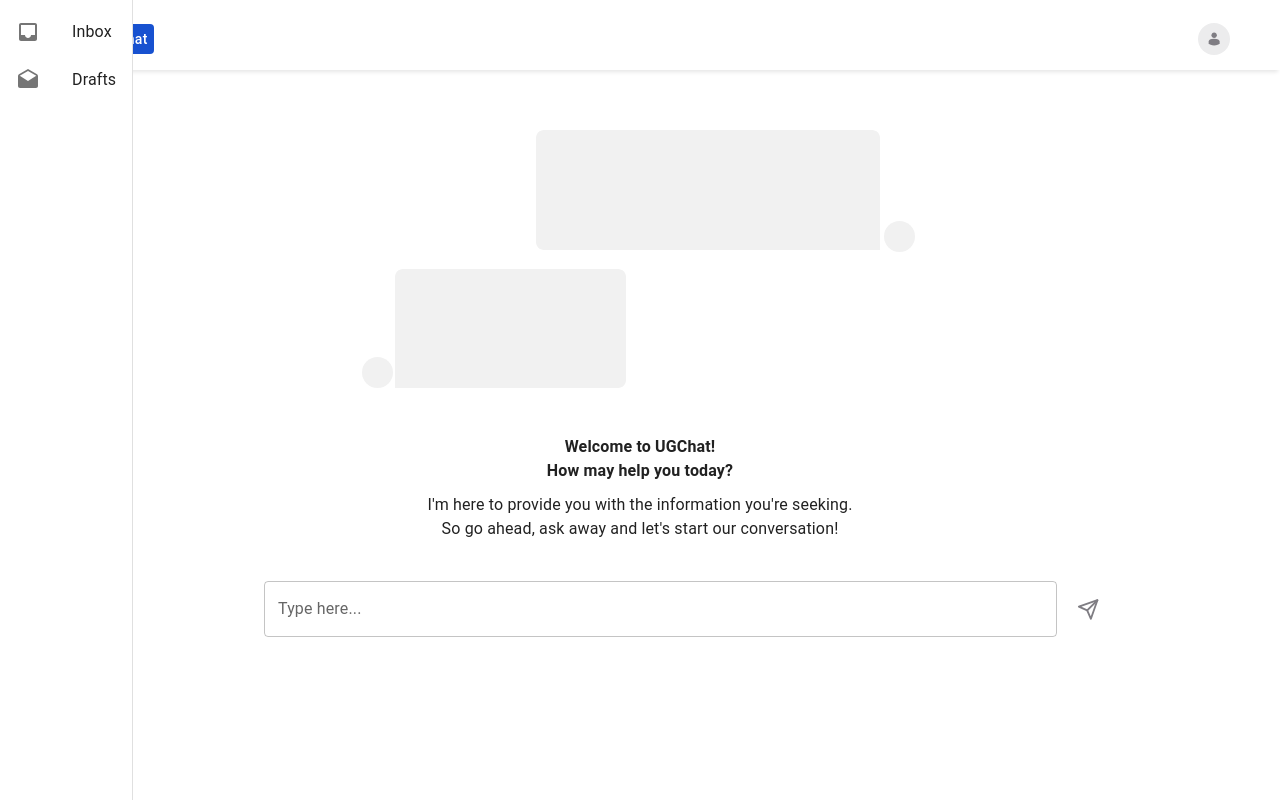
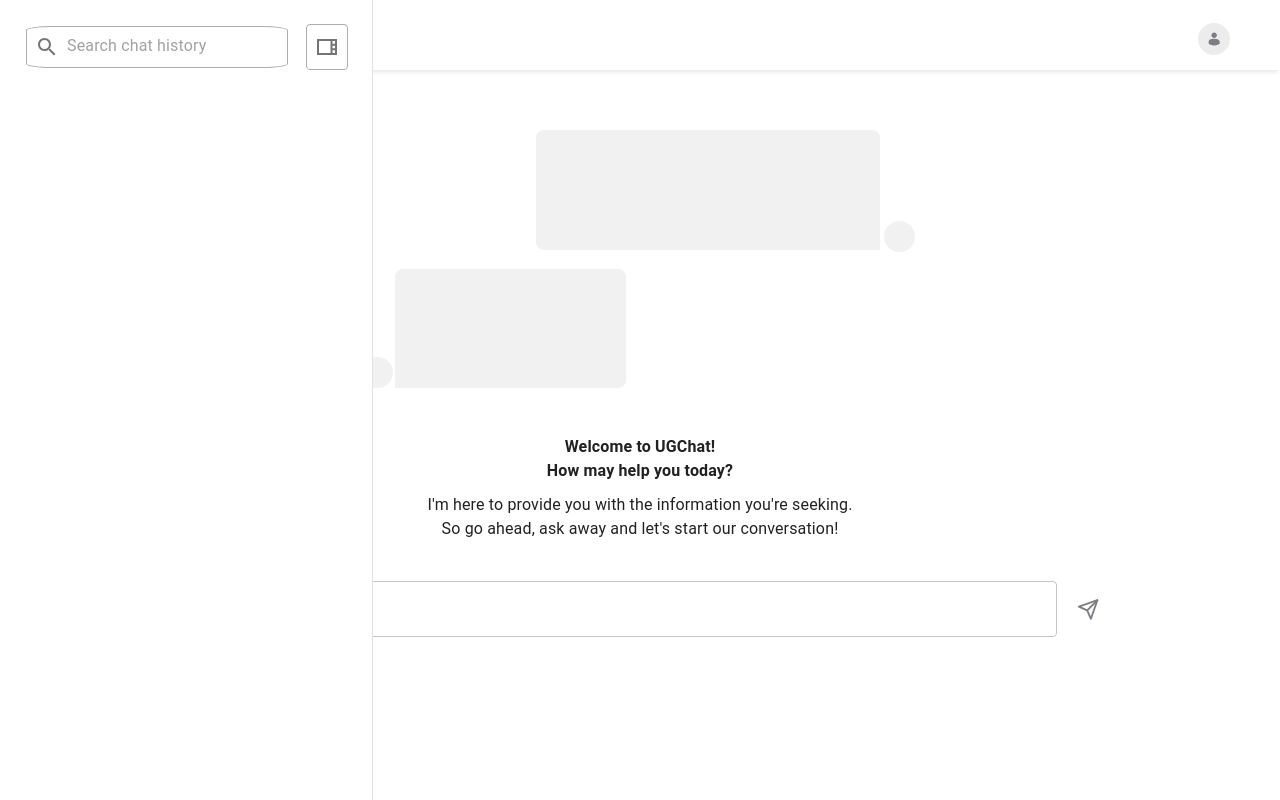
Before and after one commit to infoInk/frontend.github.io, a React (Create React App) app: page / in a window 1280 px wide. Both pictures are taken after a click on the button "toggle-sidebar". Built offline with nearby package versions, Linux system fonts and the light colour scheme; the HTML template or start-up script is replaced by a standard one.

Commit message:
implemented the side dock thing stil a few ui tweaks from perfect design

```diff
--- a/src/components/nav.jsx
+++ b/src/components/nav.jsx
@@ -23,7 +23,13 @@
             mx: "50px",
           }}
         >
-          <Box sx={{display:"flex"}}>
+          <Box
+            sx={{
+              display: "flex",
+              justifyContent: "center",
+              alignItems: "center",
+            }}
+          >
             <SidebarLayout />
             <Button
               variant="contained"
--- a/src/components/search.jsx
+++ b/src/components/search.jsx
@@ -1,11 +1,27 @@
-import * as React from "react";
-import TextField from "@mui/material/TextField";
-import Stack from "@mui/material/Stack";
+import React from "react";
+import { InputBase, IconButton, Paper } from "@mui/material";
+import Box from "@mui/material/Box";
+import SearchIcon from "@mui/icons-material/Search";
 
-export default function FreeSolo() {
+const SearchInput = () => {
   return (
-    <Stack spacing={2} sx={{ width: 300 }}>
-      <TextField label="Search input" />
-    </Stack>
+    <Box
+      component="form"
+      elevation={0}
+      sx={{
+        border: "1px solid #ADACB0",
+        borderRadius: "10% ",
+      }}
+    >
+      <IconButton aria-label="search">
+        <SearchIcon />
+      </IconButton>
+      <InputBase
+        placeholder="Search chat history"
+        inputProps={{ "aria-label": "search" }}
+      />
+    </Box>
   );
-}
+};
+
+export default SearchInput;
--- a/src/components/sidebar.jsx
+++ b/src/components/sidebar.jsx
@@ -12,6 +12,7 @@
 import DraftsIcon from "@mui/icons-material/Drafts";
 import CloseIcon from "@mui/icons-material/Close";
 import ViewSidebarOutlinedIcon from "@mui/icons-material/ViewSidebarOutlined";
+import SearchInput from "./search";
 
 const SidebarLayout = () => {
   const [sideDockOpen, setSideDockOpen] = useState(false);
@@ -23,30 +24,58 @@
   return (
     <div style={{ display: "flex" }}>
       <CssBaseline />
+
       <Drawer variant="persistent" anchor="left" open={sideDockOpen}>
         <List>
           <ListItem button>
             <ListItemIcon>
-              <InboxIcon />
+              <div style={{ padding: "10px" }}>
+                <SearchInput />
+
+              </div>
+              <div
+          style={{
+            display: "flex",
+            justifyContent: "center",
+            padding: "8px",
+          }}
+        >
+          <IconButton
+            onClick={handleSideDockToggle}
+            color="inherit"
+            aria-label="toggle-sidebar"
+            sx={{
+                border: "1px solid #ADACB0",
+                borderRadius: "10% ",
+            }}
+          >
+          <ViewSidebarOutlinedIcon />
+          </IconButton>
+        </div>
             </ListItemIcon>
-            <ListItemText primary="Inbox" />
           </ListItem>
-          <ListItem button>
-            <ListItemIcon>
-              <DraftsIcon />
-            </ListItemIcon>
-            <ListItemText primary="Drafts" />
-          </ListItem>
+          {/* Add other ListItems here */}
         </List>
+        {/* View Sidebar icon in the sidebar */}
+
       </Drawer>
       <div style={{ flexGrow: 1 }}>
+        {/* View Sidebar icon in the main content area */}
         <IconButton
           onClick={handleSideDockToggle}
           edge="start"
           color="inherit"
           aria-label="toggle-sidebar"
+          sx={{
+            border: "1px solid #ADACB0",
+            borderRadius: "10%",
+          }}
         >
-          {sideDockOpen ? <CloseIcon /> : <ViewSidebarOutlinedIcon />}
+          {sideDockOpen ? (
+            <ViewSidebarOutlinedIcon />
+          ) : (
+            <ViewSidebarOutlinedIcon />
+          )}
         </IconButton>
       </div>
     </div>
```
Also changed, not shown: src/components/sidedock.jsx (deleted, +0 -44 lines). Lines whose indentation alone changed are shown as unchanged.
